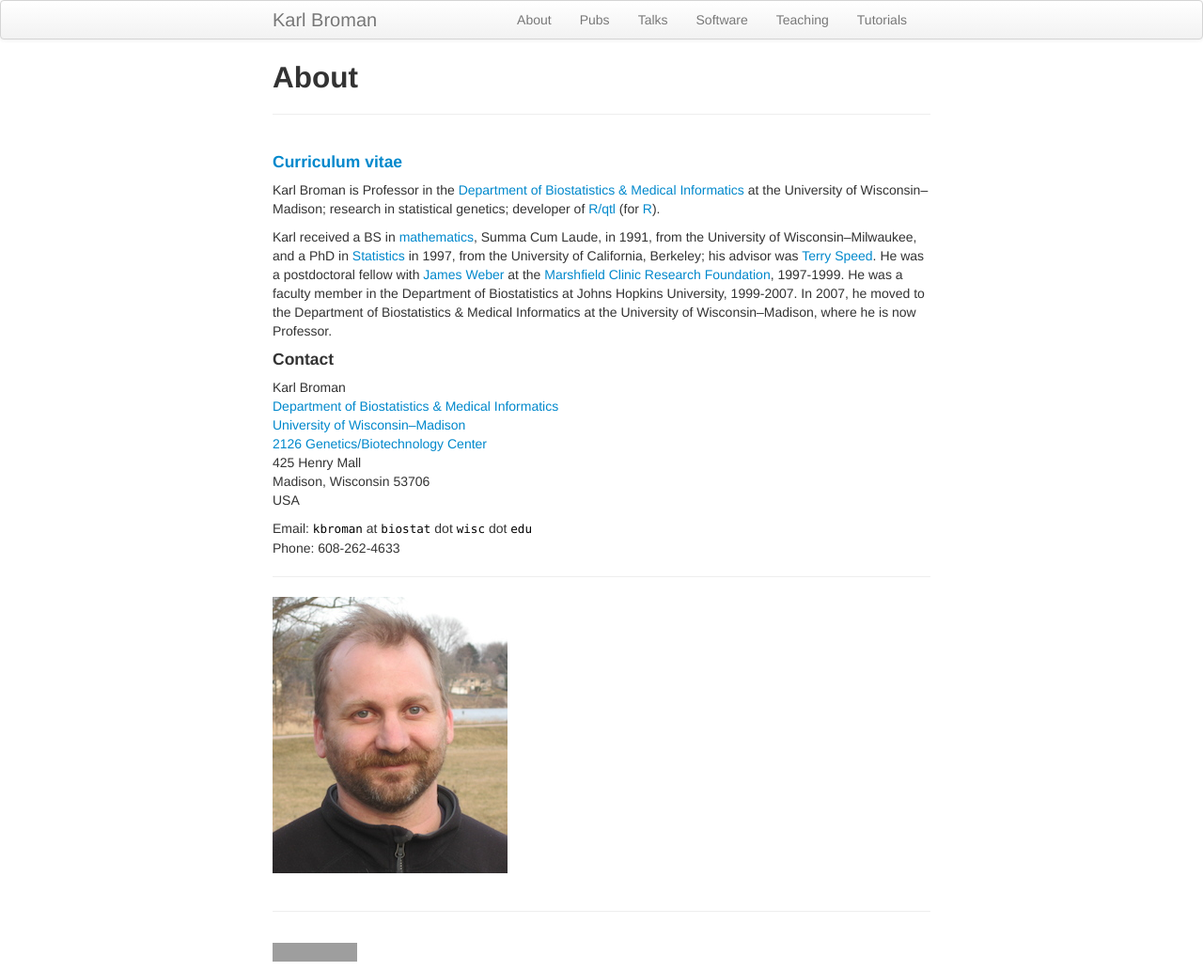
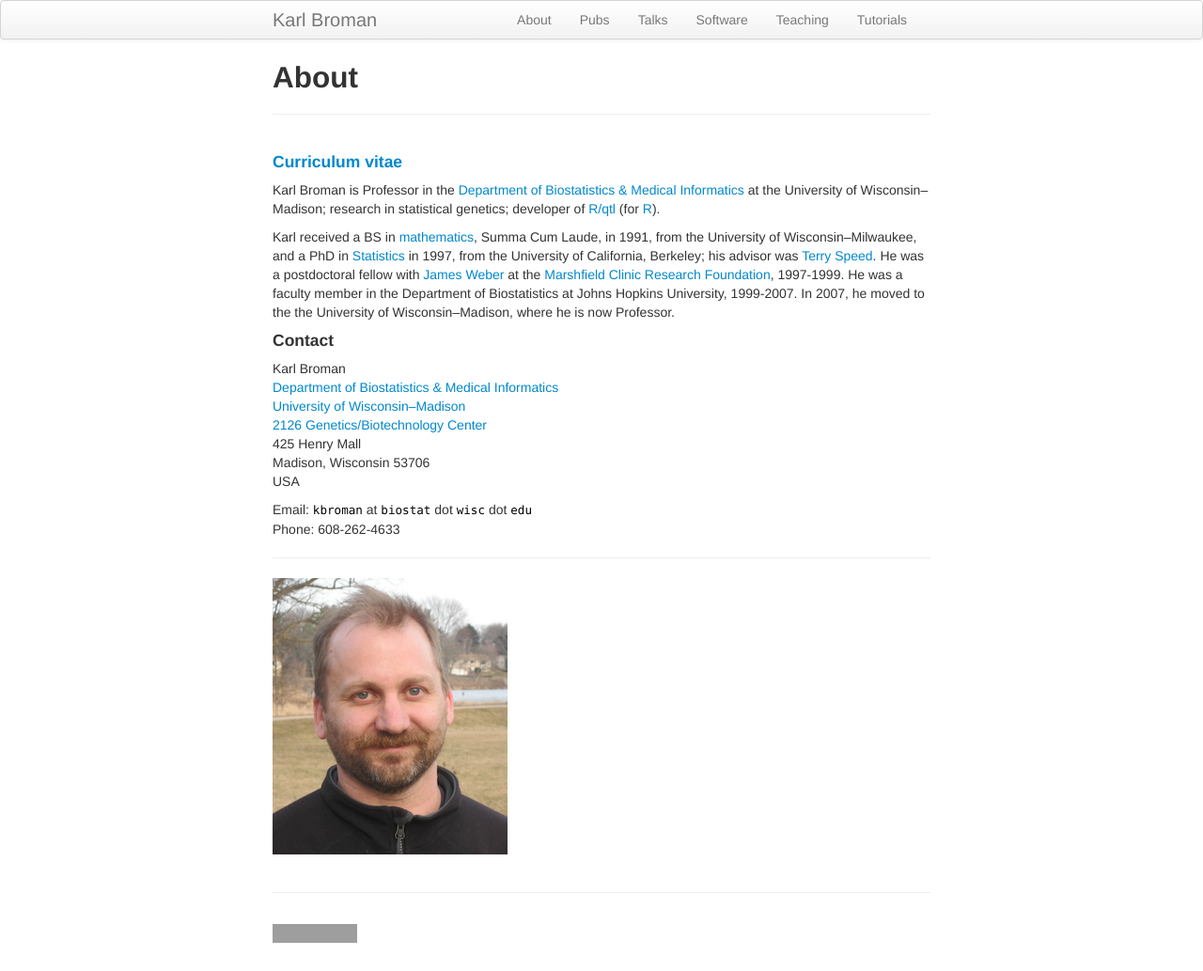
Before and after one commit to kbroman/kbroman.github.io, a Jekyll site: the page built from pages/about.md, in a window 1280 px wide. Shown: the whole page at 94% size. Built offline with Jekyll 4.4.1, drawn with Linux system fonts in a browser that asks for light colours; grey boxes are pictures that could not be loaded.

Commit message:
Small change on About page

```diff
--- a/pages/about.md
+++ b/pages/about.md
@@ -22,8 +22,7 @@ He was a postdoctoral fellow with [James Weber](https://www.preventiongenetics.c
 1997-1999. He
 was a faculty member in the Department of Biostatistics at Johns
 Hopkins University, 1999-2007. In 2007, he moved to the
-Department of Biostatistics &amp; Medical Informatics
-at the University of Wisconsin&ndash;Madison,
+the University of Wisconsin&ndash;Madison,
 where he is now Professor.
 
 #### Contact
```
